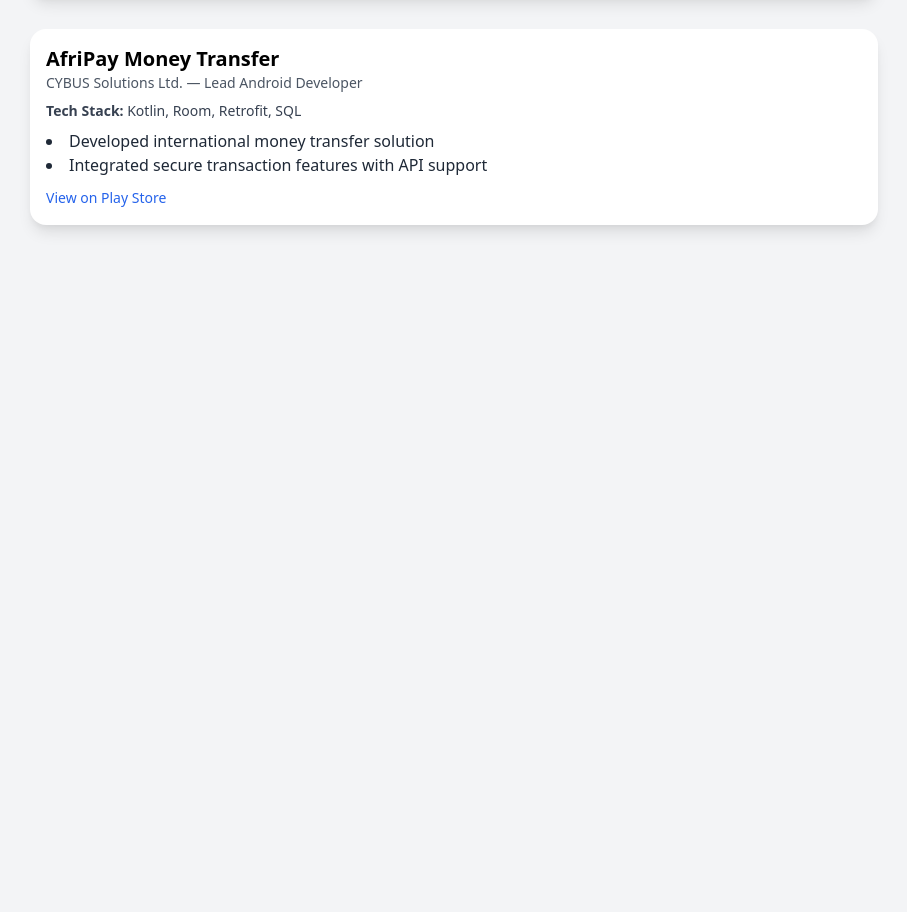
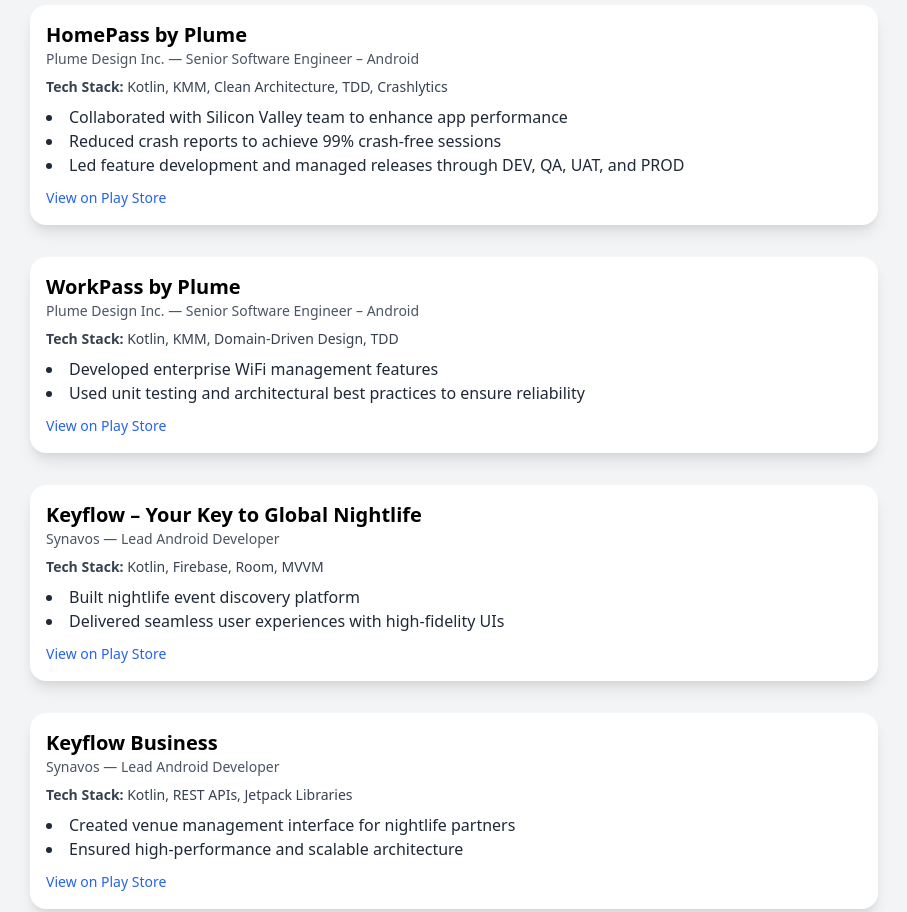
Before and after one commit to hamzabintariq123/protfolio, a plain HTML site: page index.html in a window 1280 px wide. Shown: the part 595-1507 px from the top of the page, without its empty margins (186-1093 px from the left). Before the commit the page ends 844 px from the top, so only its background shows below. Drawn offline with nearby package versions, Linux system fonts and the light colour scheme.

Commit message:
Update index.html

```diff
--- a/index.html
+++ b/index.html
@@ -9,8 +9,11 @@
 <body class="bg-gray-100">
   <div class="p-6 max-w-4xl mx-auto">
     <div class="flex items-center mb-6">
-      <img src="pp.jpeg" alt="Hamza Bin Tariq" width="96" height="96" class="rounded-full mr-4" />
-      <h1 class="text-3xl font-bold">Hamza Bin Tariq – Android Apps Portfolio</h1>
+      <img src="https://drive.google.com/uc?export=view&id=1H8ZuKvSt5PF7J25_EOg9LZpmnm6rXrit" alt="Hamza Bin Tariq" width="96" height="96" class="rounded-full mr-4" />
+      <div>
+        <h1 class="text-3xl font-bold">Hamza Bin Tariq</h1>
+        <p class="text-gray-600 text-sm">Senior Android Engineer at Banque Misr</p>
+      </div>
     </div>
 
     <!-- Project cards -->
@@ -38,7 +41,50 @@
         <a href="https://play.google.com/store/apps/details?id=com.upwork.android.apps.client" target="_blank" class="text-blue-600 hover:underline text-sm">View on Play Store</a>
       </div>
 
-      <!-- Additional project cards omitted for brevity -->
+      <div class="p-4 rounded-2xl shadow-lg bg-white">
+        <h2 class="text-xl font-semibold">HomePass by Plume</h2>
+        <p class="text-sm text-gray-600">Plume Design Inc. — Senior Software Engineer – Android</p>
+        <p class="text-sm text-gray-700 my-2"><strong>Tech Stack:</strong> Kotlin, KMM, Clean Architecture, TDD, Crashlytics</p>
+        <ul class="list-disc list-inside text-gray-800 mb-2">
+          <li>Collaborated with Silicon Valley team to enhance app performance</li>
+          <li>Reduced crash reports to achieve 99% crash-free sessions</li>
+          <li>Led feature development and managed releases through DEV, QA, UAT, and PROD</li>
+        </ul>
+        <a href="https://play.google.com/store/apps/details?id=com.plumewifi.plume" target="_blank" class="text-blue-600 hover:underline text-sm">View on Play Store</a>
+      </div>
+
+      <div class="p-4 rounded-2xl shadow-lg bg-white">
+        <h2 class="text-xl font-semibold">WorkPass by Plume</h2>
+        <p class="text-sm text-gray-600">Plume Design Inc. — Senior Software Engineer – Android</p>
+        <p class="text-sm text-gray-700 my-2"><strong>Tech Stack:</strong> Kotlin, KMM, Domain-Driven Design, TDD</p>
+        <ul class="list-disc list-inside text-gray-800 mb-2">
+          <li>Developed enterprise WiFi management features</li>
+          <li>Used unit testing and architectural best practices to ensure reliability</li>
+        </ul>
+        <a href="https://play.google.com/store/apps/details?id=com.plume.business.gamma" target="_blank" class="text-blue-600 hover:underline text-sm">View on Play Store</a>
+      </div>
+
+      <div class="p-4 rounded-2xl shadow-lg bg-white">
+        <h2 class="text-xl font-semibold">Keyflow – Your Key to Global Nightlife</h2>
+        <p class="text-sm text-gray-600">Synavos — Lead Android Developer</p>
+        <p class="text-sm text-gray-700 my-2"><strong>Tech Stack:</strong> Kotlin, Firebase, Room, MVVM</p>
+        <ul class="list-disc list-inside text-gray-800 mb-2">
+          <li>Built nightlife event discovery platform</li>
+          <li>Delivered seamless user experiences with high-fidelity UIs</li>
+        </ul>
+        <a href="https://play.google.com/store/apps/details?id=se.keyflow.android.guest" target="_blank" class="text-blue-600 hover:underline text-sm">View on Play Store</a>
+      </div>
+
+      <div class="p-4 rounded-2xl shadow-lg bg-white">
+        <h2 class="text-xl font-semibold">Keyflow Business</h2>
+        <p class="text-sm text-gray-600">Synavos — Lead Android Developer</p>
+        <p class="text-sm text-gray-700 my-2"><strong>Tech Stack:</strong> Kotlin, REST APIs, Jetpack Libraries</p>
+        <ul class="list-disc list-inside text-gray-800 mb-2">
+          <li>Created venue management interface for nightlife partners</li>
+          <li>Ensured high-performance and scalable architecture</li>
+        </ul>
+        <a href="https://play.google.com/store/apps/details?id=se.keyflow.android.venue" target="_blank" class="text-blue-600 hover:underline text-sm">View on Play Store</a>
+      </div>
 
       <div class="p-4 rounded-2xl shadow-lg bg-white">
         <h2 class="text-xl font-semibold">AfriPay Money Transfer</h2>
```
